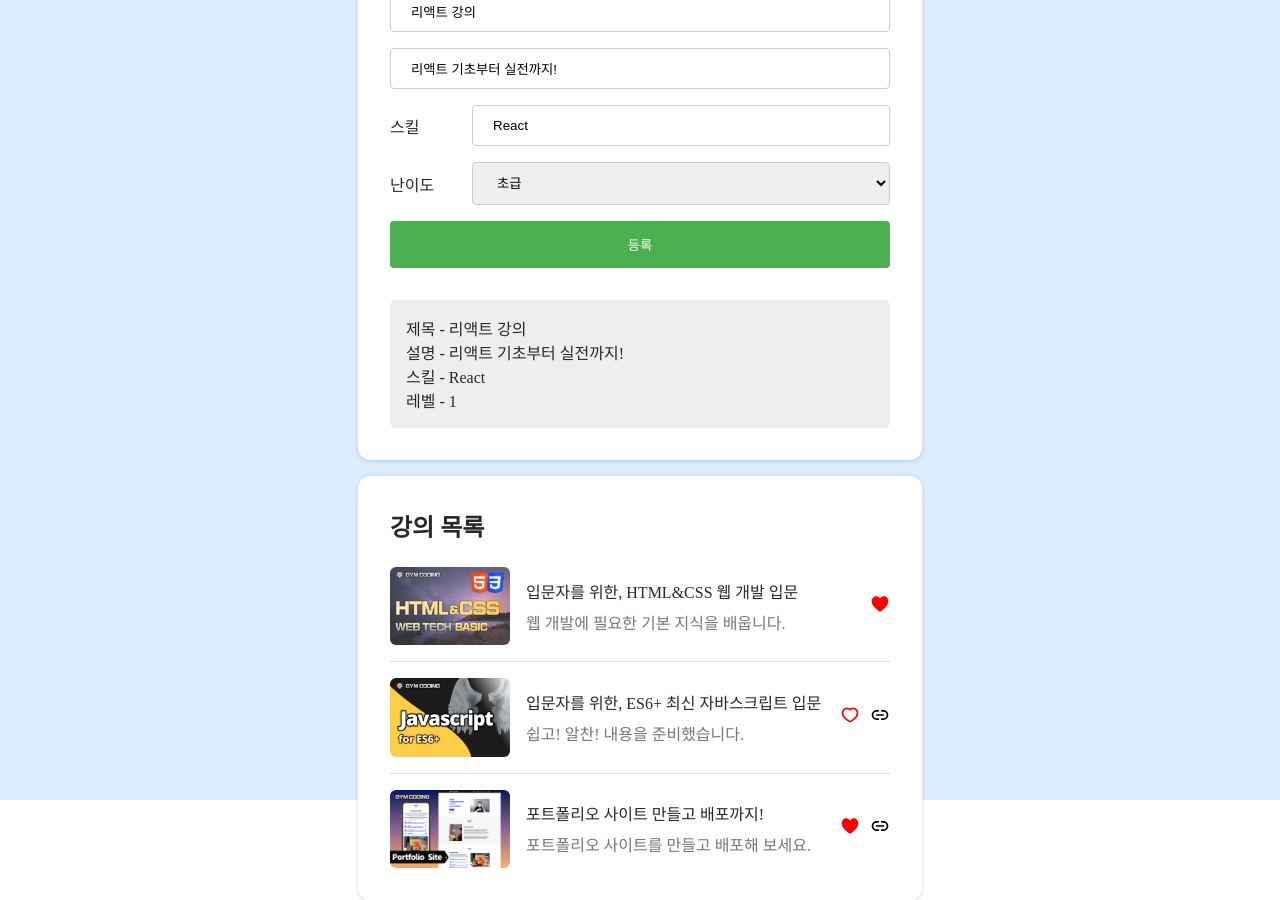
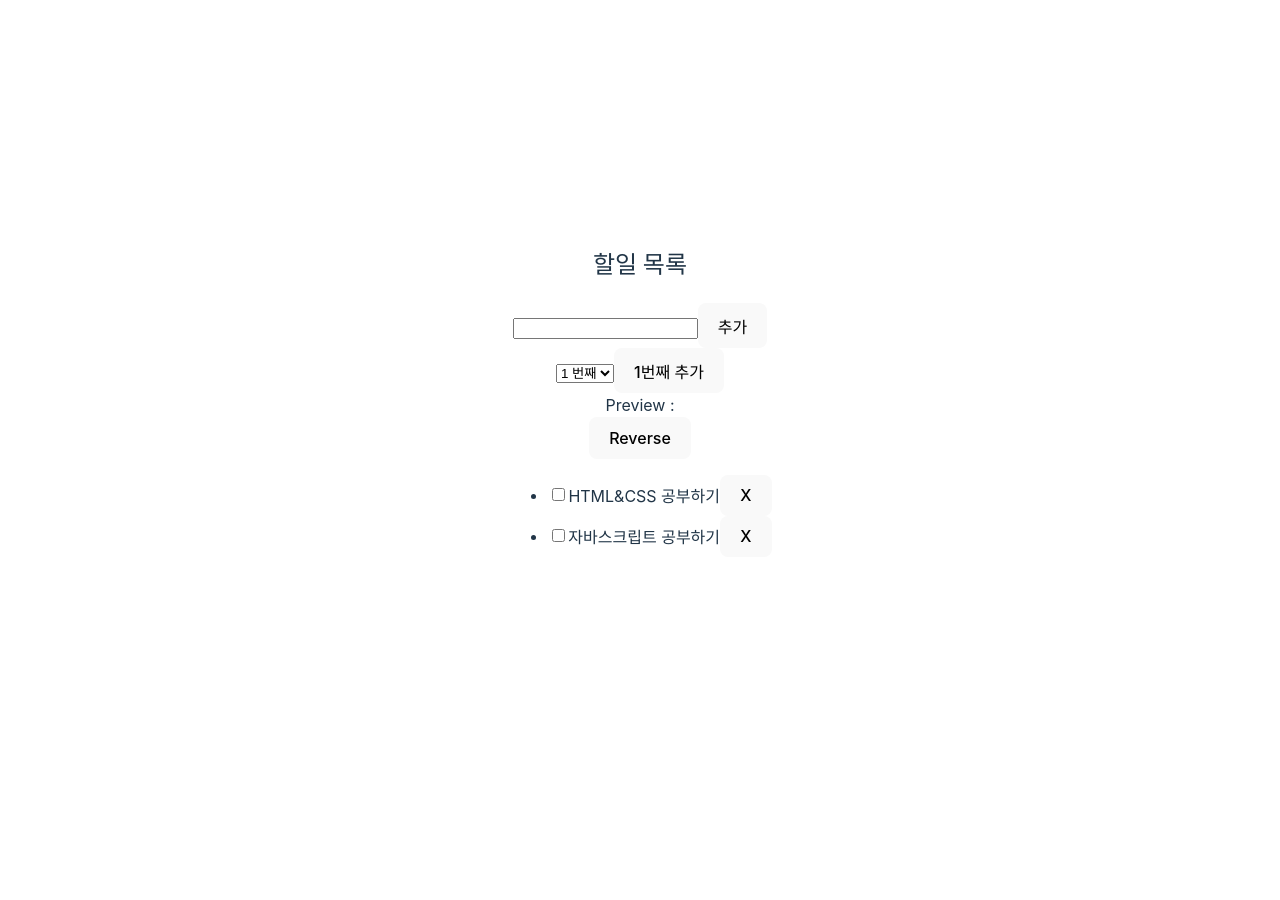
Before and after one commit to kmw9904/Learning-React, a React (Vite) app in the folder vite-project/: page / in a window 1280 px wide. After the commit the page ends 800 px from the top, so only its background shows below. Built offline with nearby package versions, Linux system fonts and the light colour scheme.

Commit message:
React Reducer로 로직 통합, 이벤트 심화

```diff
--- a/vite-project/src/AppTodo.jsx
+++ b/vite-project/src/AppTodo.jsx
@@ -1,67 +1,69 @@
-import { useState } from "react";
+import { useReducer, useState } from "react";
 import "./App.css";
 import TodoList from "./components/todo/TodoList";
+import todoReducer from "./reducer/todo-reducer";
+import { useImmerReducer } from "use-immer";
 
 function AppTodo(props) {
   const [todoText, setTodoText] = useState("");
-  const [todos, setTodos] = useState([
+  const [todos, dispatch] = useImmerReducer(todoReducer, [
     { id: 0, text: "HTML&CSS 공부하기", done: false },
     { id: 1, text: "자바스크립트 공부하기", done: false },
   ]);
+
   const [insertAt, setInsertAt] = useState(todos.length - 1);
 
   const handleTodoTextChange = (e) => {
     setTodoText(e.target.value);
   };
 
+  // 1] added
   const handleAddTodo = (e) => {
-    const nextId = todos.length;
-    // push X
-    setTodos([...todos, { id: nextId, text: todoText }]);
+    dispatch({
+      type: "added",
+      nextId: todos.length,
+      todoText,
+    });
+    // const nextId = todos.length;
+    // // push X
+    // setTodos([...todos, { id: nextId, text: todoText, done: false }]);
+    setTodoText("");
+  };
+  // 2] added_index
+  const handleAddTodoByIndex = (e) => {
+    dispatch({
+      type: "added_index",
+      insertAt,
+      nextId: todos.length,
+      todoText,
+    });
     setTodoText("");
   };
 
+  // 3] deleted
   const handleDeleteTodo = (deleteId) => {
-    const newTodos = todos.filter((item) => item.id !== deleteId);
-    setTodos(newTodos);
+    dispatch({ type: "deleted", deleteId });
+  };
+
+  // 4] done
+  const handleToggleTodo = (id, done) => {
+    dispatch({ type: "done", id, done });
+  };
+
+  // 5] reverse
+  const handleReverse = () => {
+    dispatch({ type: "reverse" });
   };
 
   const handleEnterAddTodo = (e) => {
-    if (e.keyCode === 13) {
+    console.log("isComposing :", e.nativeEvent.isComposing);
+    if (e.keyCode === 13 && e.nativeEvent.isComposing === false) {
       handleAddTodo();
     }
   };
 
-  const handleToggleTodo = (id, done) => {
-    // 기존 배열 안의 객체 속성을 변경
-    const nextTodos = todos.map((item) => {
-      if (item.id === id) {
-        return { ...item, done };
-      }
-      return item;
-    });
-    setTodos(nextTodos);
-  };
-
   const handleInsertAt = (e) => {
     setInsertAt(e.target.value);
-  };
-
-  const handleAddTodoByIndex = (e) => {
-    const nextId = todos.length;
-    const newTodos = [
-      // 삽입 지점 이전 항목
-      ...todos.slice(0, insertAt),
-      { id: nextId, text: todoText, done: false },
-      // 삽입 지점 이후 항목
-      ...todos.slice(insertAt),
-    ];
-    setTodos(newTodos);
-    setTodoText("");
-  };
-
-  const handleReverse = () => {
-    setTodos(todos.toReversed());
   };
 
   return (
--- a/vite-project/src/main.jsx
+++ b/vite-project/src/main.jsx
@@ -1,7 +1,7 @@
 import React from "react";
 import { createRoot } from "react-dom/client";
 import "./index.css";
-import App from "./AppCourse.jsx";
+import App from "./AppTodo.jsx";
 
 createRoot(document.getElementById("root")).render(
   <React.StrictMode>
--- /dev/null
+++ b/vite-project/src/reducer/todo-reducer.js
@@ -0,0 +1,35 @@
+export default function todoReducer(draft, action) {
+  // type
+  switch (action.type) {
+    case "added": {
+      const { nextId, todoText } = action;
+      draft.push({ id: nextId, text: todoText, done: false });
+      break;
+    }
+
+    case "added_index": {
+      const { insertAt, nextId, todoText } = action;
+      draft.splice(insertAt, 0, { id: nextId, text: todoText, done: false });
+      break;
+    }
+
+    case "deleted": {
+      const { deleteId } = action;
+      return draft.filter((item) => item.id !== deleteId);
+    }
+
+    case "done": {
+      const { id, done } = action;
+      const target = draft.find((item) => item.id === id);
+      target.done = done;
+      break;
+    }
+
+    case "reverse": {
+      return draft.toReversed();
+    }
+    default: {
+      throw Error("알 수 없는 액션 타입: " + action.type);
+    }
+  }
+}
```
